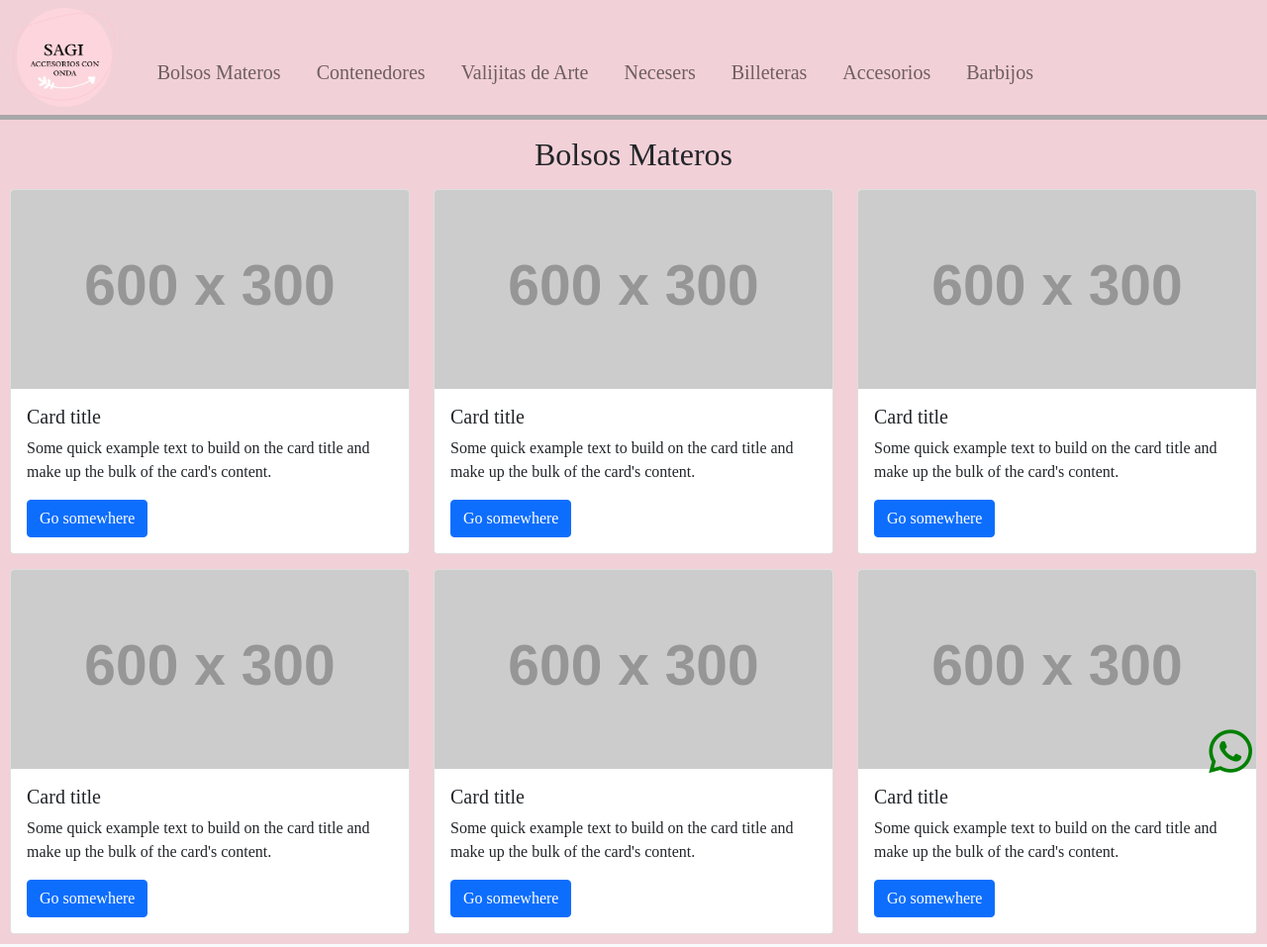
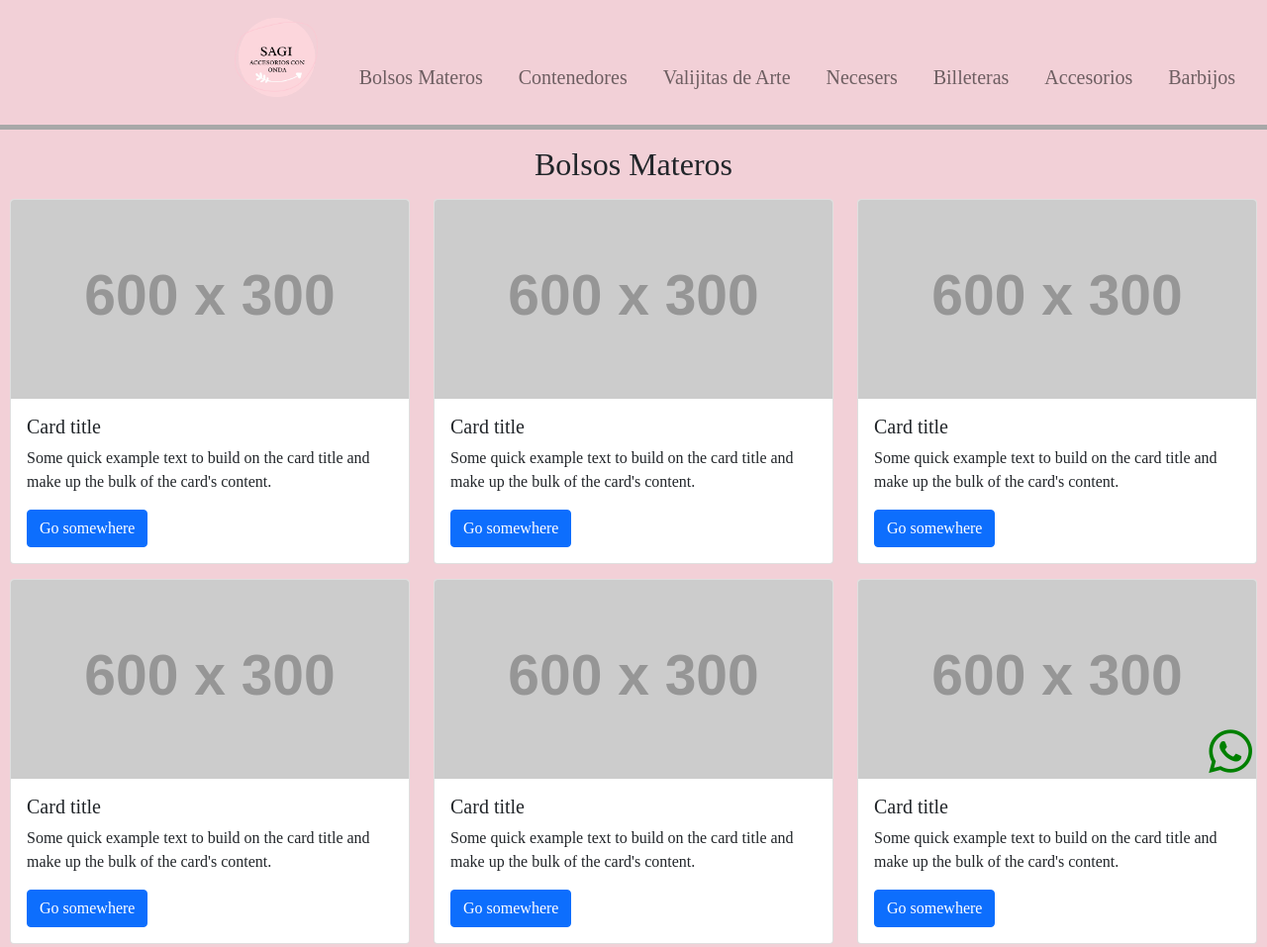
Before and after one commit to arielnardon86/Sagi_repo, a website: page materos.html in a window 1280 px wide. Shown: the top 957 px of the page at 99% size. Drawn offline with nearby package versions, Linux system fonts and the light colour scheme; files that its build step writes are made by us from their sources; placeholder pictures from the web are drawn by us; a web font is replaced by a local one.

Commit message:
header act

```diff
--- a/scss/_header.scss
+++ b/scss/_header.scss
@@ -5,7 +5,7 @@
   top: 0;
   background-color: $bg-color;
   display: flex;
-  justify-content: left;
+  justify-content: right;
   border: $border;
   z-index: 1;
   font-size: 20px;
@@ -20,4 +20,20 @@
       transform: $transform;
     }
   }
+  a {
+    text-decoration: none;
+  }
+  a img {
+
+    flex-wrap: wrap;
+    margin-inline-start: 15px;
+    margin-top: 10px;
+    padding-bottom: 20px;
+    text-decoration: none !important;
+    transition: $transition;
+
+    &:hover {
+      transform: $transform;
+    }
 }
+}
```
Also changed, not shown: index.html (+5 -5 lines), css/style.css, 1 other file.
